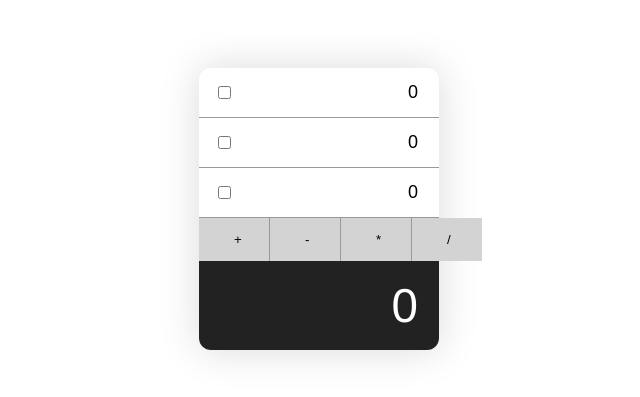
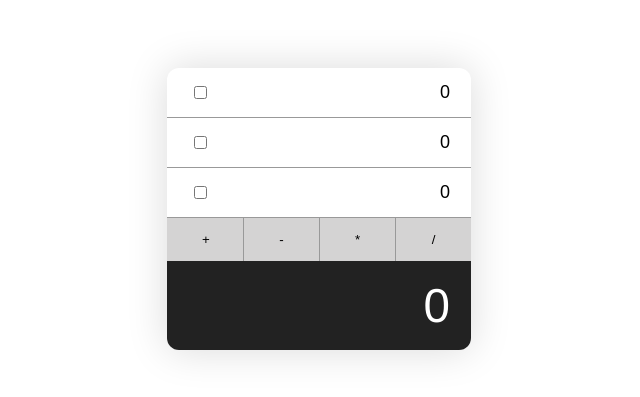
Before and after one commit to jprumekso/calculator, a Vue app: page / in a window 1280 px wide. Shown: the part 227-624 px from the top of the page, without its empty margins (321-961 px from the left). Built offline with nearby package versions, Linux system fonts and the light colour scheme.

Commit message:
unset main container witdth

```diff
--- a/src/views/Home.vue
+++ b/src/views/Home.vue
@@ -14,9 +14,3 @@ export default {
   },
 };
 </script>
-
-<style>
-  .main {
-    max-width: 240px;
-  }
-</style>
```
